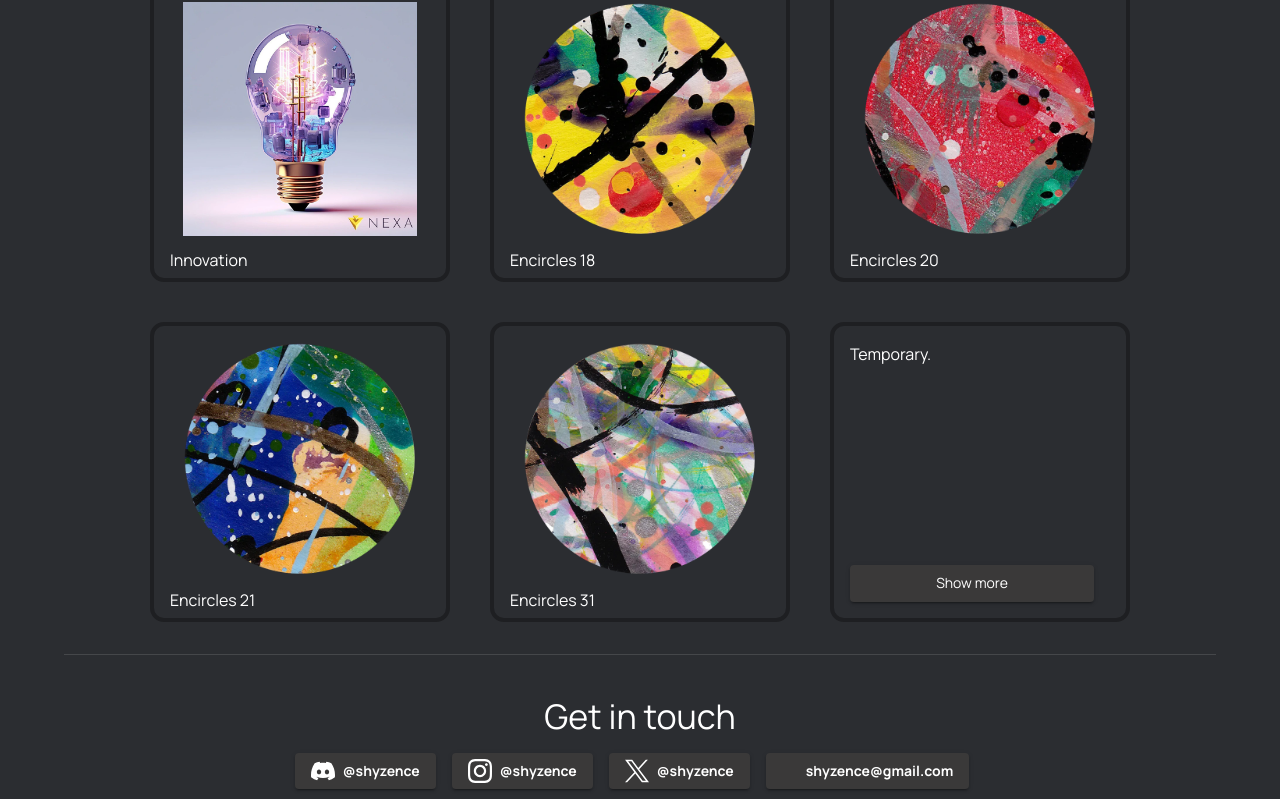
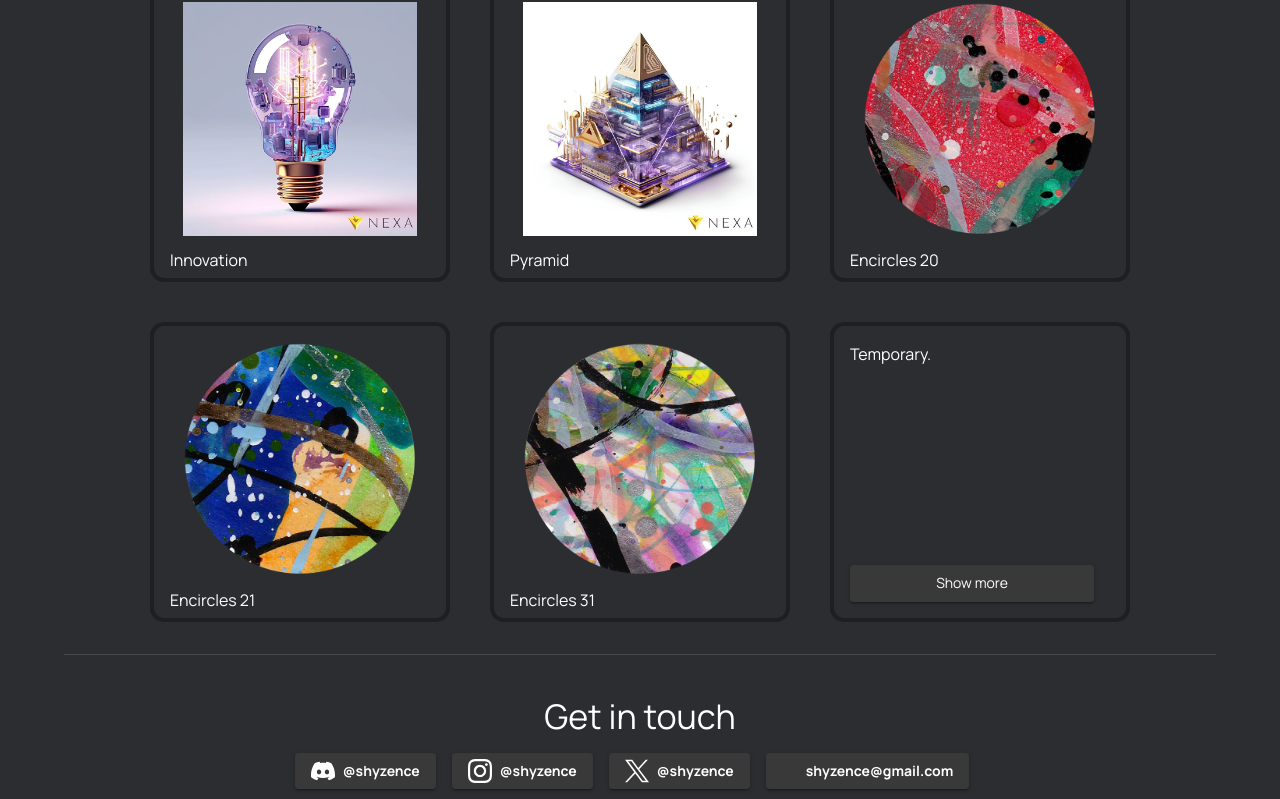
Before and after one commit to imalfect/shyzence-portfolio, a React (Vite) app: page / in a window 1280 px wide. Shown: the part 3153-3952 px from the top of the page. Built offline with nearby package versions, Linux system fonts and the light colour scheme; some icons are missing.

Commit message:
Update collections.js

```diff
--- a/src/collections.js
+++ b/src/collections.js
@@ -36,7 +36,8 @@ import encircles48 from "./assets/projects/encirclesNFTs/Encircles_48_600.webp";
 import encircles50 from "./assets/projects/encirclesNFTs/Encircles_50_600.webp";
 import encircles5 from "./assets/projects/encirclesNFTs/Encircles_5_600.webp";
 import encircles6 from "./assets/projects/encirclesNFTs/Encircles_6_600.webp";
-import nexa_innovation from "./assets/projects/nexa_assets/nexa_innovation.webp"
+import nexa_innovation from "./assets/projects/nexa_assets/nexa_innovation.webp";
+import nexa_pyramid from "./assets/projects/nexa_assets/nexa_pyramid.webp"
 // TOKEN DESIGNS
 const tokenDesignsCollection = {
   name: "Token / Logo Designs",
@@ -107,7 +108,7 @@ const encirclesNFTsCollection = {
       boxHeight: 300,
       images: [
         { img: nexa_innovation, title: "Innovation" },
-        { img: encircles18, title: "Encircles 18" },
+        { img: nexa_pyramid, title: "Pyramid" },
         { img: encircles20, title: "Encircles 20" },
         { img: encircles21, title: "Encircles 21" },
         { img: encircles31, title: "Encircles 31" },
```
